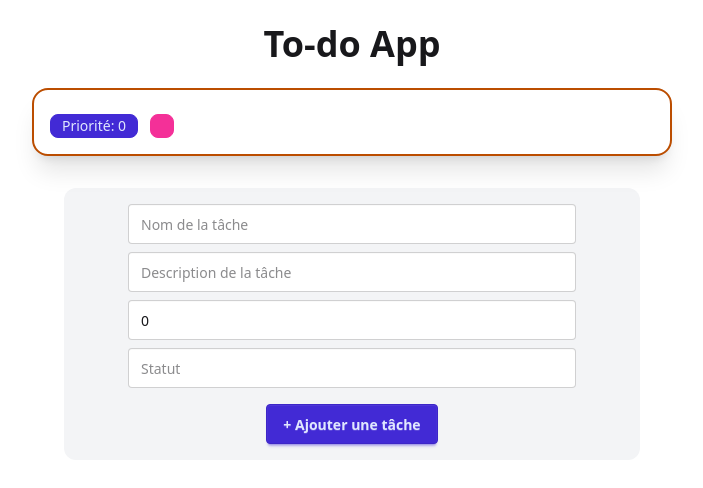
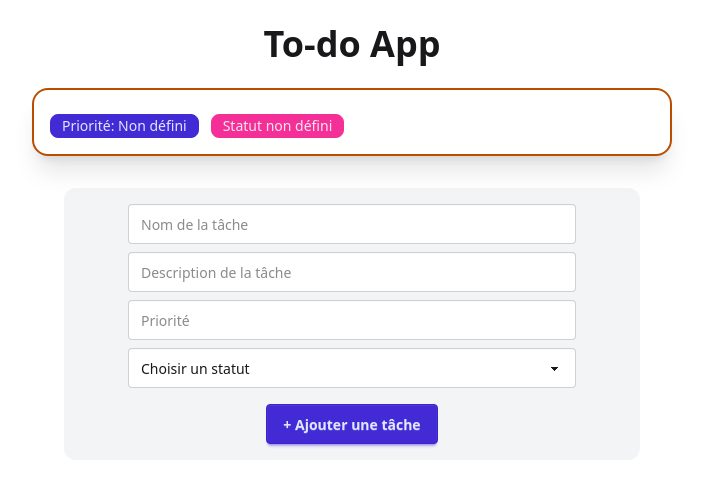
Before and after one commit to NBertrand1/todo-app-react, a React (Vite) app: page / in a window 1280 px wide. Shown: the top 488 px of the page, without its empty margins (288-991 px from the left). Built offline with nearby package versions, Linux system fonts and the light colour scheme.

Commit message:
some important changes and refactor

```diff
--- a/package.json
+++ b/package.json
@@ -11,6 +11,7 @@
   },
   "dependencies": {
     "@tailwindcss/vite": "^4.1.17",
+    "@vercel/analytics": "^1.5.0",
     "daisyui": "^5.5.5",
     "react": "^19.2.0",
     "react-dom": "^19.2.0",
--- a/src/App.jsx
+++ b/src/App.jsx
@@ -1,11 +1,12 @@
 import React, { useState } from 'react'
+import { Analytics } from "@vercel/analytics/next"
 //import img from "./assets/img.jpg"
 
 function App() {
 
   //variables et leur state
-const [todos, setTodos] = useState([{ name: "", description: "", priority: 0, statut: ""}]);
-const [newTodo, setNewTodo] = useState({ name: "", description: "", priority: 0, statut: ""});
+const [todos, setTodos] = useState([{ name: "", description: "", priority: {}, statut: ""}]);
+const [newTodo, setNewTodo] = useState({ name: "", description: "", priority: {}, statut: ""});
 
 
   //comportements
@@ -13,7 +14,7 @@ const [newTodo, setNewTodo] = useState({ name: "", description: "", priority: 0,
     event.preventDefault();
     const taskToAdd = {...newTodo, id: Date.now()};
     setTodos([...todos, taskToAdd]);
-    setNewTodo({ name: "", description: "", priority: 0, statut: ""});
+    setNewTodo({ name: "", description: "", priority: '', statut: ""});
   }
 
   const handleChange = (event) =>{
@@ -28,8 +29,8 @@ const [newTodo, setNewTodo] = useState({ name: "", description: "", priority: 0,
         <header>
           <h1 className='text-4xl text-center p-2 mt-4 font-bold'>To-do App</h1>
         </header>
-
         {/* Liste des tâches */}
+        {todos.length > 0 &&(
         <ul className="grid grid-cols-1 gap-4 md: w-2xl justify-center">
           {todos.map((todo) => (
             <li key={todo.id}>
@@ -38,20 +39,19 @@ const [newTodo, setNewTodo] = useState({ name: "", description: "", priority: 0,
                   <h2 className="text-xl font-bold">{todo.name}</h2>
                   <p className="text-gray-600">{todo.description}</p>
                   <div className='flex gap-3 mt-2 text-sm'>
-                    <span className="badge badge-primary">Priorité: {todo.priority}</span>
-                    <span className="badge badge-secondary">{todo.statut}</span>
+                    <span className="badge badge-primary">Priorité: {typeof todo.priority === 'number' && !isNaN(todo.priority) ? todo.priority : 'Non défini'}</span>
+                    <span className="badge badge-secondary">{todo.statut || "Statut non défini"}</span>
                   </div>
                 </div>
-                <div></div>
               </article>
             </li>
           ))}
         </ul>
-
+        )}
         {/* Formulaire d'ajout */}
-        <form onSubmit={handleSubmit} className='place-items-center p-4 bg-gray-100 rounded-xl m-4 md: w-xl'>
+        <form onSubmit={handleSubmit} className='place-items-center p-4 bg-gray-100 rounded-xl m-4 md:w-xl'>
           <section className='space-y-2 flex flex-col w-full max-w-md mx-auto'>
-            {/* Ajout de l'attribut name="..." indispensable pour handleChange */}
+            {/* The name attribute is indispensable for handleChange because it allows the function to dynamically update the corresponding property in the state object based on the input field's name. */}
             <input
               type="text"
               name="name"
@@ -76,15 +76,20 @@ const [newTodo, setNewTodo] = useState({ name: "", description: "", priority: 0,
               value={newTodo.priority}
               onChange={handleChange}
               placeholder='Priorité'
-            />
-            <input
-              type="text"
+              min="1"
+              />
+            <select
               name="statut"
-              className='input input-bordered w-full'
+              className='select select-bordered w-full'
               value={newTodo.statut}
               onChange={handleChange}
-              placeholder='Statut'
-            />
+              required
+            >
+              <option value="" disabled>Choisir un statut</option>
+              <option value="En cours">En cours</option>
+              <option value="Terminé">Terminé</option>
+              <option value="À faire">À faire</option>
+            </select>
           </section>
 
           <div className="flex justify-center mt-4">
@@ -96,7 +101,6 @@ const [newTodo, setNewTodo] = useState({ name: "", description: "", priority: 0,
       </section>
     </>
   )
-
 }
 
 export default App
```
Also changed, not shown: 1 other file (tests, documents, lock files or other folders).
